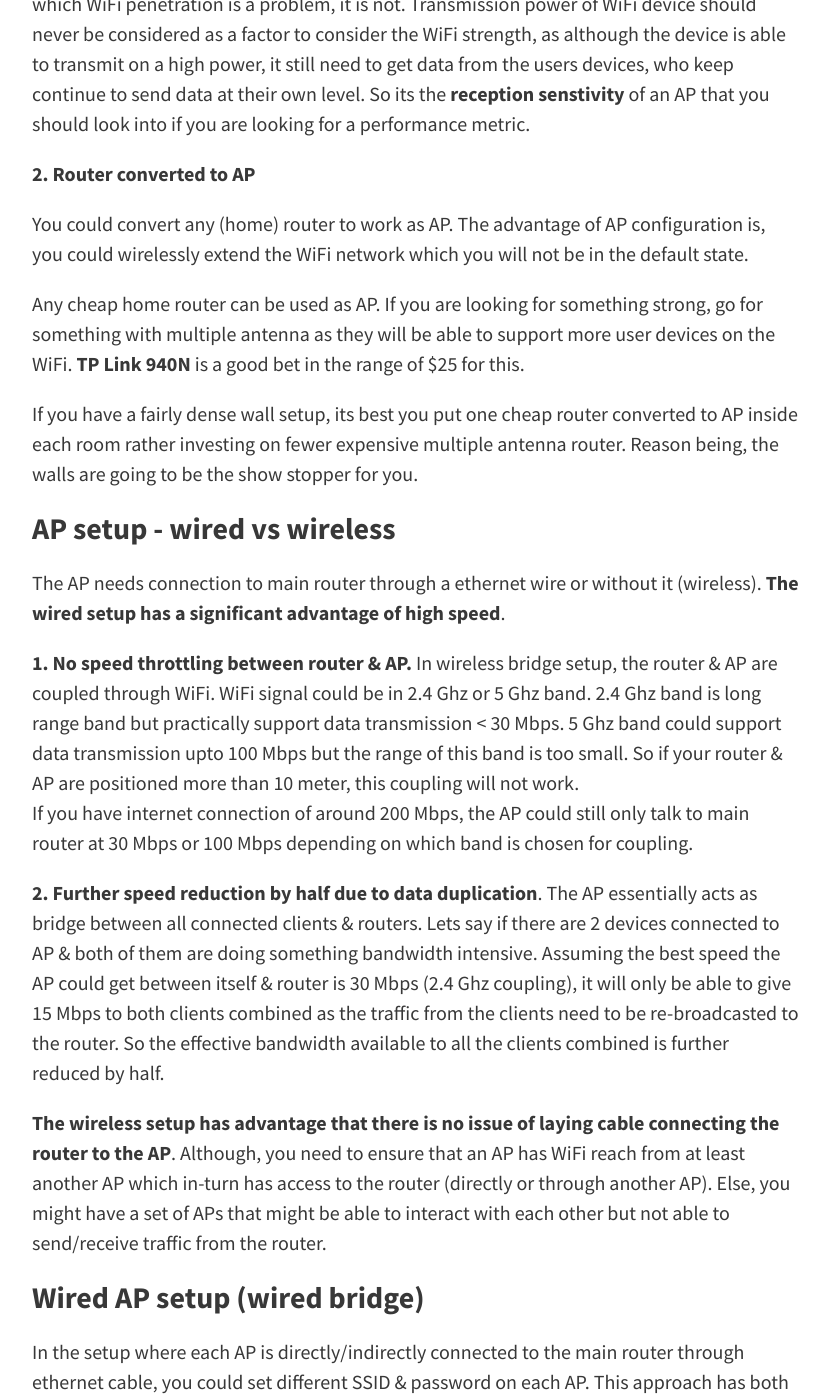
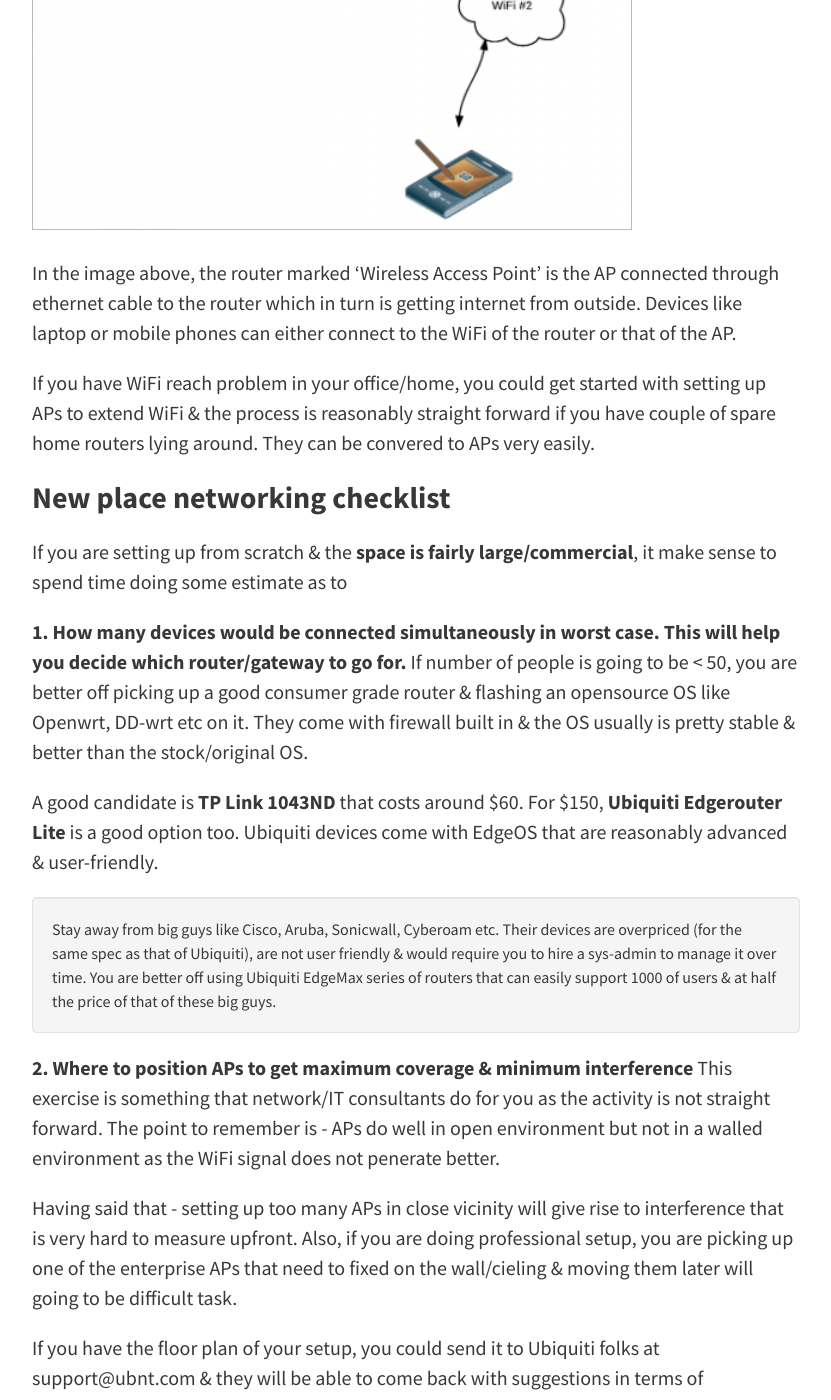
Before and after one commit to aura-website/aura-website.github.io, a Jekyll site: the page built from _posts/2016-12-11-how-to-extend-wifi.md, in a window 1280 px wide and 1400 px high, scrolled down 1224 px. Shown: the whole window, without its empty margins (224-1055 px from the left). Built offline with Jekyll 4.4.1, drawn with Linux system fonts in a browser that asks for light colours; nearby versions of some CDN libraries; comment, search, counter and statistics services are not loaded; some of the changed text lies outside the part shown.

Commit message:
updated extend wifi post. Brought blog link back

```diff
--- a/_config.yml
+++ b/_config.yml
@@ -50,7 +50,7 @@
   google_fonts: "Source+Sans+Pro:400,700,700italic,400italic"
 
   # Post navigation
-  post_navigation: false
+  post_navigation: true
 
 # PAGINATION
 paginate: 5
--- a/_posts/2016-12-11-how-to-extend-wifi.md
+++ b/_posts/2016-12-11-how-to-extend-wifi.md
@@ -4,13 +4,35 @@
 excerpt: Access Point setup is needed to cover a space that can not be entirely covered by one WiFi device alone. This blog talks about setting up Access Points with a Griggi router but steps are generic enough & will work with any router.
 ---
 
+
 **Access Points** (also referred as **AP**) are devices that are hooked to the main router (through wire or wirelessly) & solely work to either extend WiFi network or support more number of devices than a single router/access point can support.
 
-APs are also called **wireless or wired bridge** in more technical terms.
 
-Unlike office or large corporates or WiFi enabled institutes that have an extensive AP deployment, it can be done for small office or even your home. Typical usecase is your main router being set in a hall/room whose WiFi does not reach to yourroom that is upstairs. You could setup an AP somewhere between, hook it up wirelessly (or with wire) to the main router & eventually this AP will extend the WiFi for your rooms that were earlier could not be reached by your router.
+> APs are also called **wireless or wired bridge** in more technical terms. The wireless bridging is also termed **range extender** or **range expander**.<br/>The main router that is connected to internet is also called **internet gateway** or simply **gateway**. Since this is the single point of entry for internet, all check points like firewall etc go in here. In a bigger setup, this device is usually replaced by a **UTM (Unified Thread Management)** device (also referred as **hardware firewall**).
 
-APs are dumb device that do only WiFi extending. All other network related things like IP assignment, traffic handling, NAT etc is done by the router itself. Some APs do provide a way to limit bandwidth at device level etc in enterprise grade APs, but guess that is something your network consultant will be able to guide you through.
+<img src="/images/setup/AP-setup.png" style="width:600px"/><br/>
+
+In the image above, the router marked 'Wireless Access Point' is the AP connected through ethernet cable to the router which in turn is getting internet from outside. Devices like laptop or mobile phones can either connect to the WiFi of the router or that of the AP.
+
+If you have WiFi reach problem in your office/home, you could get started with setting up APs to extend WiFi & the process is reasonably straight forward if you have couple of spare home routers lying around. They can be convered to APs very easily.
+
+### New place networking checklist
+
+If you are setting up from scratch & the **space is fairly large/commercial**, it make sense to spend time doing some estimate as to
+
+**1. How many devices would be connected simultaneously in worst case. This will help you decide which router/gateway to go for.** If number of people is going to be < 50, you are better off picking up a good consumer grade router & flashing an opensource OS like Openwrt, DD-wrt etc on it. They come with firewall built in & the OS usually is pretty stable & better than the stock/original OS.
+
+A good candidate is **TP Link 1043ND** that costs around $60. For $150, **Ubiquiti Edgerouter Lite** is a good option too. Ubiquiti devices come with EdgeOS that are reasonably advanced & user-friendly.
+
+> Stay away from big guys like Cisco, Aruba, Sonicwall, Cyberoam etc. Their devices are overpriced (for the same spec as that of Ubiquiti), are not user friendly & would require you to hire a sys-admin to manage it over time. You are better off using Ubiquiti EdgeMax series of routers that can easily support 1000 of users & at half the price of that of these big guys.
+
+**2. Where to position APs to get maximum coverage & minimum interference** This exercise is something that network/IT consultants do for you as the activity is not straight forward. The point to remember is - APs do well in open environment but not in a walled environment as the WiFi signal does not penerate better.
+
+Having said that - setting up too many APs in close vicinity will give rise to interference that is very hard to measure upfront. Also, if you are doing professional setup, you are picking up one of the enterprise APs that need to fixed on the wall/cieling & moving them later will going to be difficult task.
+
+If you have the floor plan of your setup, you could send it to Ubiquiti folks at support@ubnt.com & they will be able to come back with suggestions in terms of how/where to setup AP.
+
+You could also do exercise of generating WiFi heatmap. Download the software from [http://www.netspotapp.com/](http://www.netspotapp.com/), upload your floor map & then you need to click 3 points on the map while taking your laptop to the position. It will generate the WiFi heatmap. Even ubiquiti folks might ask you to send them the heatmap.
 
 ### Types of APs
 
@@ -51,6 +73,8 @@
 
 **2.** The AP comes with a **poe power injector** which is the source of power for the AP. The wire from the router need to terminate on this device & from the other side, another cable will then go to the AP. There is a power plug on this device that you need to plug in to a power source.
 
+<img src="/images/setup/poe-injector.png" style="width:600px"/><br/>
+
 **3.** Plug the cable from the poe power injector to the AP. Most APs come with single ethernet port. If there are multiple, you need to figure out which one it needs plugging into.
 
 **4.** These APs come with their own wireless controller from which you could setup the WiFi SSID & password etc.
@@ -59,7 +83,9 @@
 
 **1.** Switch on the router & connect to its WiFi. If it is a new router, its WiFi password is at the back sticker of the router.
 
-**2.** Login to the router dashboard (again the username password for a new router is at the back sticker), locate the LAN interface & give a static IP in the same subnet as that of your main router. <br/><br/>For eg. if your main router's IP is 192.168.1.1, that means every device connecting to the router will get 192.168.1.x IP. You could give 192.168.1.2 IP to this AP.
+**2.** Login to the router dashboard. The router dashboard usually is at http://192.168.0.1 or http://192.168.1.1 . The login credentials are usually at the back of the sticker. Locate the LAN interface & give a static IP in the same subnet as that of your main router. <br/><br/>For eg. if your main router's IP is 192.168.1.1, that means every device connecting to the router will get 192.168.1.x IP. You could give 192.168.1.2 IP to this AP.<br/>
+
+> For Griggi, the IP address of APs need to be in 192.168.7.x subnet. The instructions are under **Testing APs under Griggi Setup** below.
 
 **3.** Disable DHCP. Ideally, you want all the traffic to be routed to the main router, hence this step.
 
@@ -112,7 +138,7 @@
 
 There could be following issues :-
 
-**1. Connection gets stuck at 'obtaining IP address'**
+**1. WiFi stuck at 'obtaining IP address'**
 
 If you try connecting your device to the WiFi & it shows 'obtaining IP address' for quite sometime & then drops the WiFi connection off. This problem is because the AP to which you are connecting is unable to get IP address from the main router. Since you have disabled DHCP on the AP, the AP can not give IP address anymore.
 
--- a/index.html
+++ b/index.html
@@ -65,8 +65,8 @@
                 <!--<li class="active"><a class="page-scroll" href="#">Home</a></li>
                 <li><a class="page-scroll" page-scroll="" href="#how-it-works">How it Works</a></li>
                 <li><a class="page-scroll" page-scroll="" href="#features">Features</a></li>
-                <li><a class="page-scroll" page-scroll="" href="#contact">Questions ?</a></li>
-                <li><a href="/wifi-business-solution-cafe-restaurant-coworking-space/">For Business</a></li>-->
+                <li><a class="page-scroll" page-scroll="" href="#contact">Questions ?</a></li> -->
+                <li><a href="/blog">Blog</a></li>
                 <li><a href="http://app.griggi.com" class="btn btn-success navbar-brand" >Login</a></li>
             </ul>
         </div>
```
Also changed, not shown: sitemap.md (+2 -0 lines), images/setup/AP-setup.png (added), images/setup/poe-injector.png (added).
